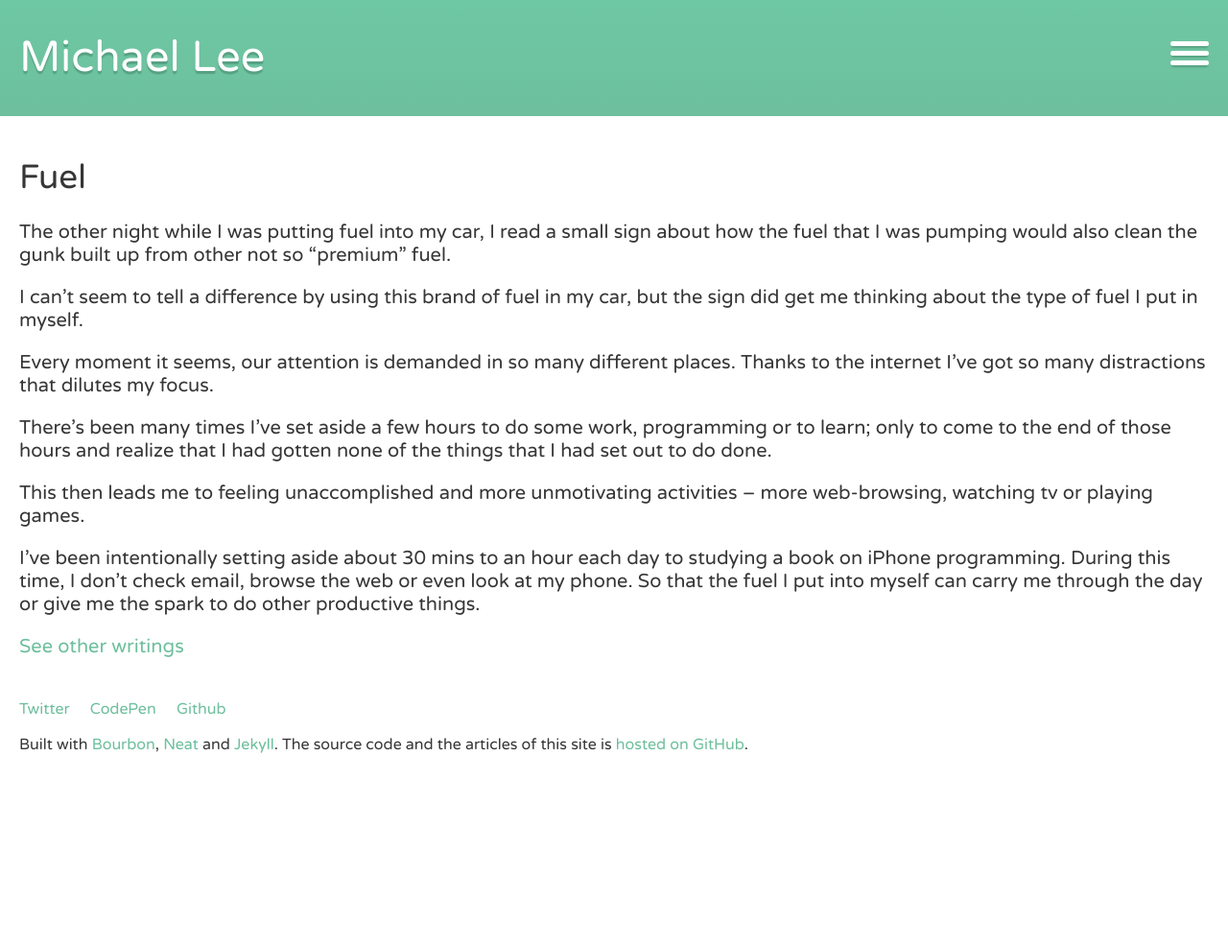
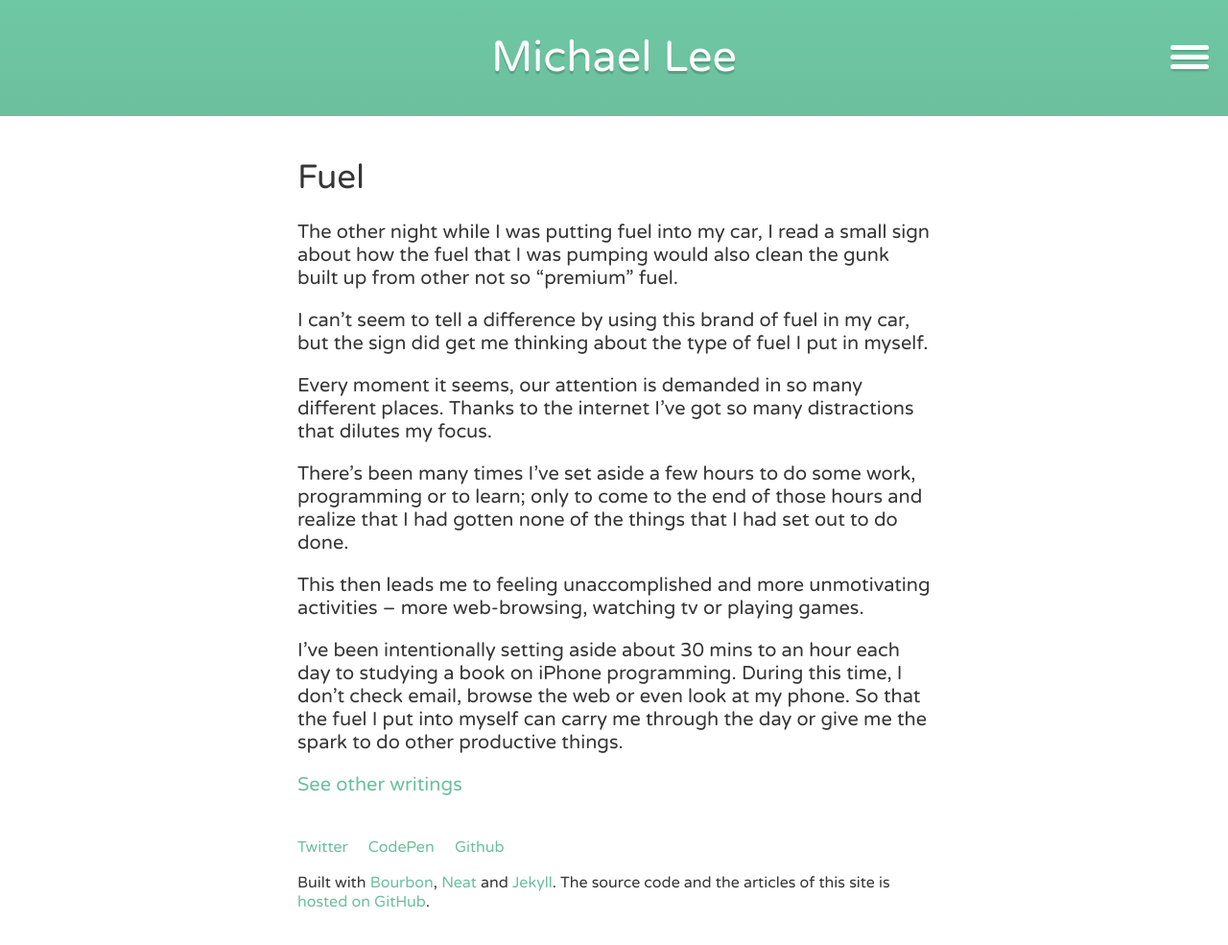
Before and after one commit to michaellee/old-michaelsoolee.com, a Jekyll site: the page built from index.html, in a window 1280 px wide and 986 px high. Shown: the whole window at 96% size. Built offline with Jekyll 4.4.1, drawn with Linux system fonts in a browser that asks for light colours; nearby versions of some CDN libraries; Markdown is read by kramdown in place of the engine named in the settings.

Commit message:
Assigned max-width and fixed menu js

```diff
--- a/_layouts/default.html
+++ b/_layouts/default.html
@@ -50,8 +50,12 @@
       <script src="//ajax.googleapis.com/ajax/libs/jquery/1.10.2/jquery.min.js"></script>
       <script>
         $(function(){
-          $("header").delegate(".Menu-trigger", "click", function(){
+          $("header").delegate(".Menu-trigger", "click", function(event){
+            event.stopPropagation();
             $("body").toggleClass("is-pushedLeft");
+          });
+          $(".GlobalHolder").on("click", function(){
+            $("body").removeClass("is-pushedLeft");
           });
         });
       </script>
--- a/css/main.css
+++ b/css/main.css
@@ -247,7 +247,7 @@ a {
 
 .container {
   *zoom: 1;
-  max-width: 68em;
+  max-width: 700px;
   margin-left: auto;
   margin-right: auto;
   padding: 20px; }
@@ -258,14 +258,17 @@ a {
     clear: both; }
 
 header {
+  text-align: center;
+  position: relative;
   width: 100%;
   background-color: #6ec8a3;
   background-image: -webkit-gradient(linear, left top, left bottom, color-stop(0%, #6ec8a3), color-stop(100%, #6dbf9d));
   background-image: -webkit-linear-gradient(#6ec8a3, #6dbf9d);
   background-image: linear-gradient(#6ec8a3, #6dbf9d); }
+  @media screen and (max-width: 769px) {
+    header {
+      text-align: left; } }
 
-.Logo {
-  float: left; }
 .Logo a {
   font-size: 2.25em;
   color: #fff;
@@ -286,15 +289,18 @@ footer nav a {
   font-style: italic; }
 
 .Menu-trigger {
-  height: 28px;
+  height: 27px;
   width: 40px;
-  margin: 23px 0;
-  float: right;
-  cursor: pointer; }
+  margin: 47px 0;
+  position: absolute;
+  cursor: pointer;
+  top: 0;
+  right: 20px; }
   @media screen and (max-width: 769px) {
     .Menu-trigger {
-      height: 26px;
-      width: 34px; } }
+      height: 27px;
+      width: 34px;
+      margin: 40px 0; } }
   .Menu-trigger span:first-child {
     margin: 0; }
   .Menu-trigger span {
```
Lines whose indentation alone changed are shown as unchanged.
